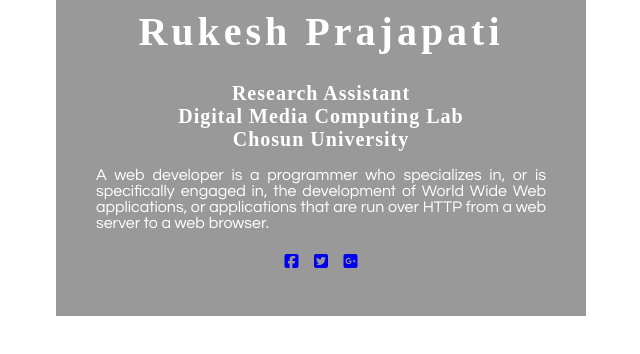
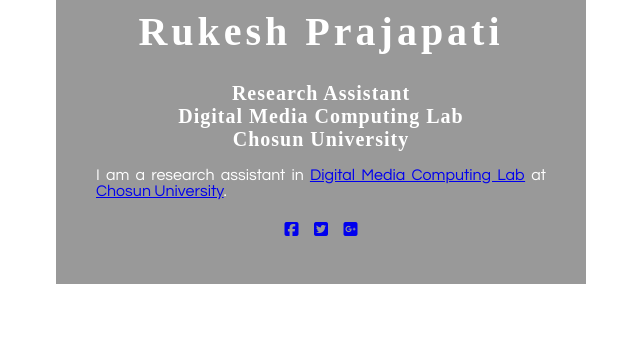
Before and after one commit to ruks001/ruks001.github.io, a plain HTML site: page index.html in a window 1280 px wide. Shown: the part 376-730 px from the top of the page, without its empty margins (319-959 px from the left). Drawn offline with Linux system fonts and the light colour scheme.

Commit message:
edit contents

```diff
--- a/index.html
+++ b/index.html
@@ -15,8 +15,9 @@
   <h5>
     <b>Digital Media Computing Lab</b></h5>
   <h5><b>Chosun University</b></h5>
-<p>
-A web developer is a programmer who specializes in, or is specifically engaged in, the development of World Wide Web applications, or applications that are run over HTTP from a web server to a web browser.</p>
+<p>I am a research assistant in <a href="https://dmcom.tistory.com/">Digital Media Computing Lab</a> at
+  <a href="https://www3.chosun.ac.kr/eng/index.do">Chosun University</a>.
+</p>
 <ul>
 <li><a href="#"><i class="fa fa-facebook-square" aria-hidden="true"></i></a></li>
 <li><a href="#"><i class="fa fa-twitter-square" aria-hidden="true"></i></a></li>
```
